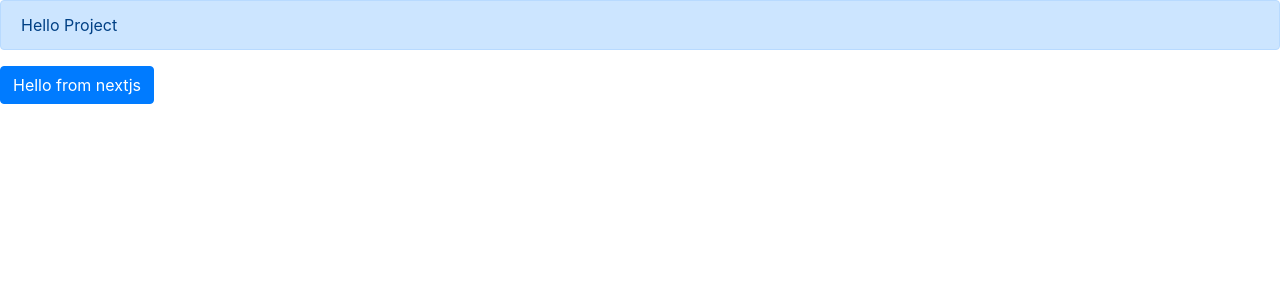
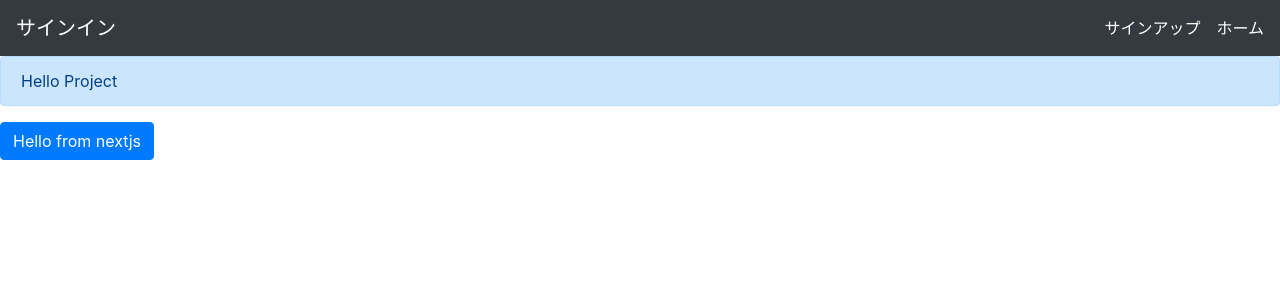
Before and after one commit to thiger7/frontend-nextjs-shopping, a Next.js app: page / in a window 1280 px wide. Shown: the top 300 px of the page. Built offline with nearby package versions, Linux system fonts and the light colour scheme.

Commit message:
ページ共通部分のLayoutコンポーネントを作成

```diff
--- /dev/null
+++ b/components/Layout.js
@@ -0,0 +1,48 @@
+import React from "react";
+import App, { Container } from "next/app";
+import Head from "next/head";
+import Link from "next/link";
+import { Nav, NavItem } from "reactstrap";
+
+const Layout = props => {
+  return (
+    <div>
+      <Head>
+        <title>フードデリバリーサービス</title>
+        <link
+          rel="stylesheet"
+          href="https://cdn.jsdelivr.net/npm/bootstrap@4.0.0/dist/css/bootstrap.min.css"
+        />
+      </Head>
+      <header>
+        <style jsx>
+          {`
+            a {
+              color: white;
+            }
+          `}
+        </style>
+        <Nav className="navbar navbar-dark bg-dark">
+          <NavItem>
+            <Link href="/">
+              <a className="navbar-brand">サインイン</a>
+            </Link>
+          </NavItem>
+          <NavItem className="ml-auto">
+            <Link href="/register">
+              <a className="nav-link">サインアップ</a>
+            </Link>
+          </NavItem>
+          <NavItem>
+            <Link href="/">
+              <a className="navbar-link">ホーム</a>
+            </Link>
+          </NavItem>
+        </Nav>
+      </header>
+      <Container>{props.children}</Container>
+    </div>
+  );
+};
+
+export default Layout;
--- a/pages/_app.js
+++ b/pages/_app.js
@@ -1,6 +1,7 @@
 import React from "react";
 import App from "next/app";
 import Head from "next/head";
+import Layout from "../components/Layout";
 
 export default class MyApp extends App {
   render() {
@@ -13,7 +14,9 @@ export default class MyApp extends App {
             href="https://cdn.jsdelivr.net/npm/bootstrap@4.0.0/dist/css/bootstrap.min.css"
           />
         </Head>
-        <Component {...pageProps} />
+        <Layout>
+          <Component {...pageProps} />
+        </Layout>
       </>
     );
   }
```
